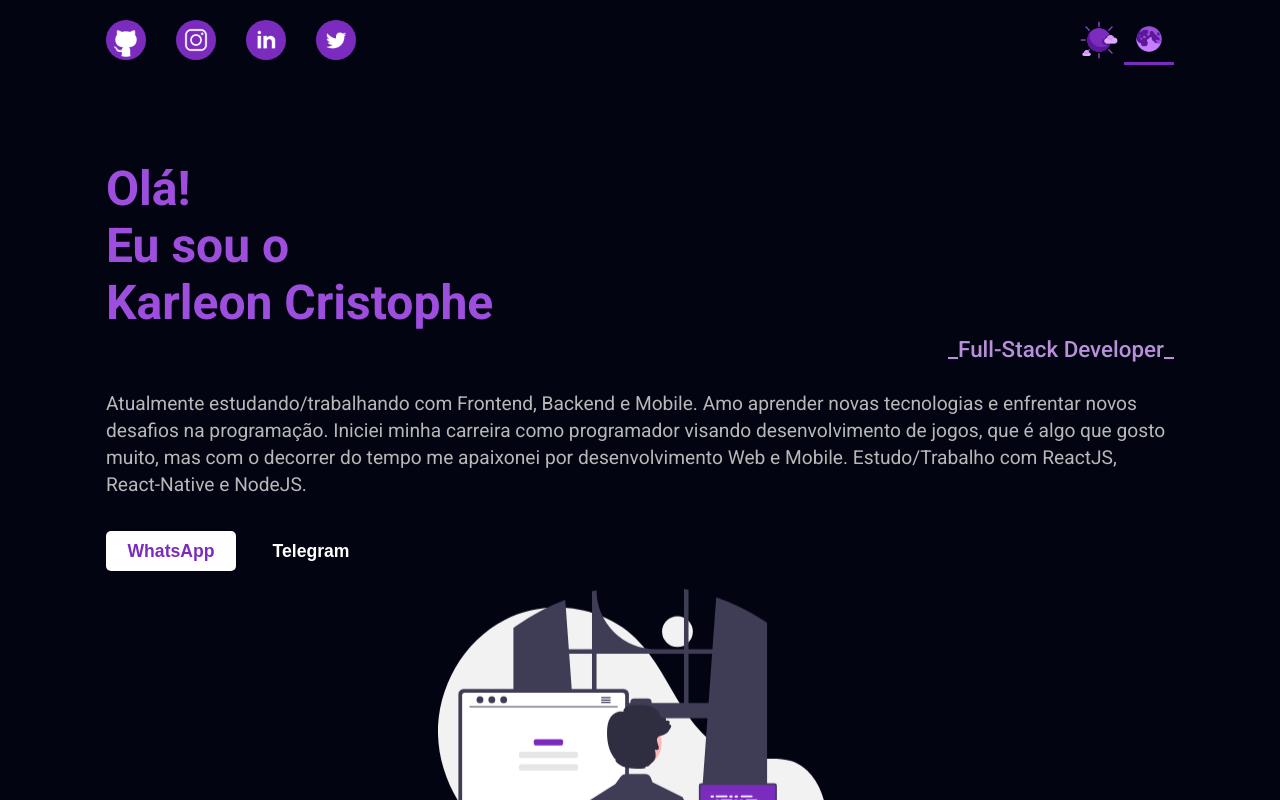
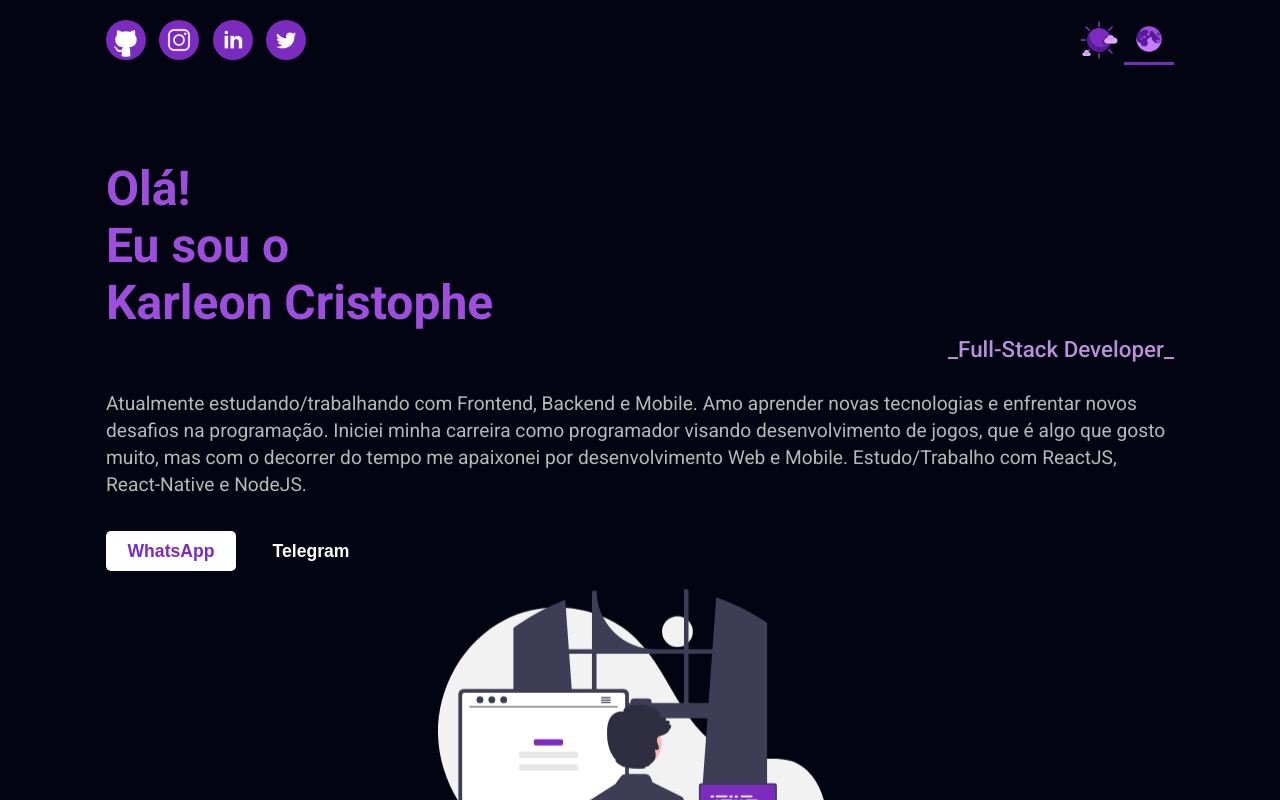
Before and after one commit to karleoncristophe/mysite, a Next.js app: page / in a window 1280 px wide. Built offline with nearby package versions, Linux system fonts and the light colour scheme.

Commit message:
new version

```diff
--- a/common/components/Header.jsx
+++ b/common/components/Header.jsx
@@ -14,11 +14,11 @@ const Wrapper = styled.header`
 const Figure = styled.figure`
   display: flex;
   justify-content: space-between;
-  width: 250px;
+  width: 200px;
   margin: 0;
 
   @media (max-width: 425px) {
-    width: 200px;
+    width: 180px;
   }
 
   @media (max-width: 320px) {
```
